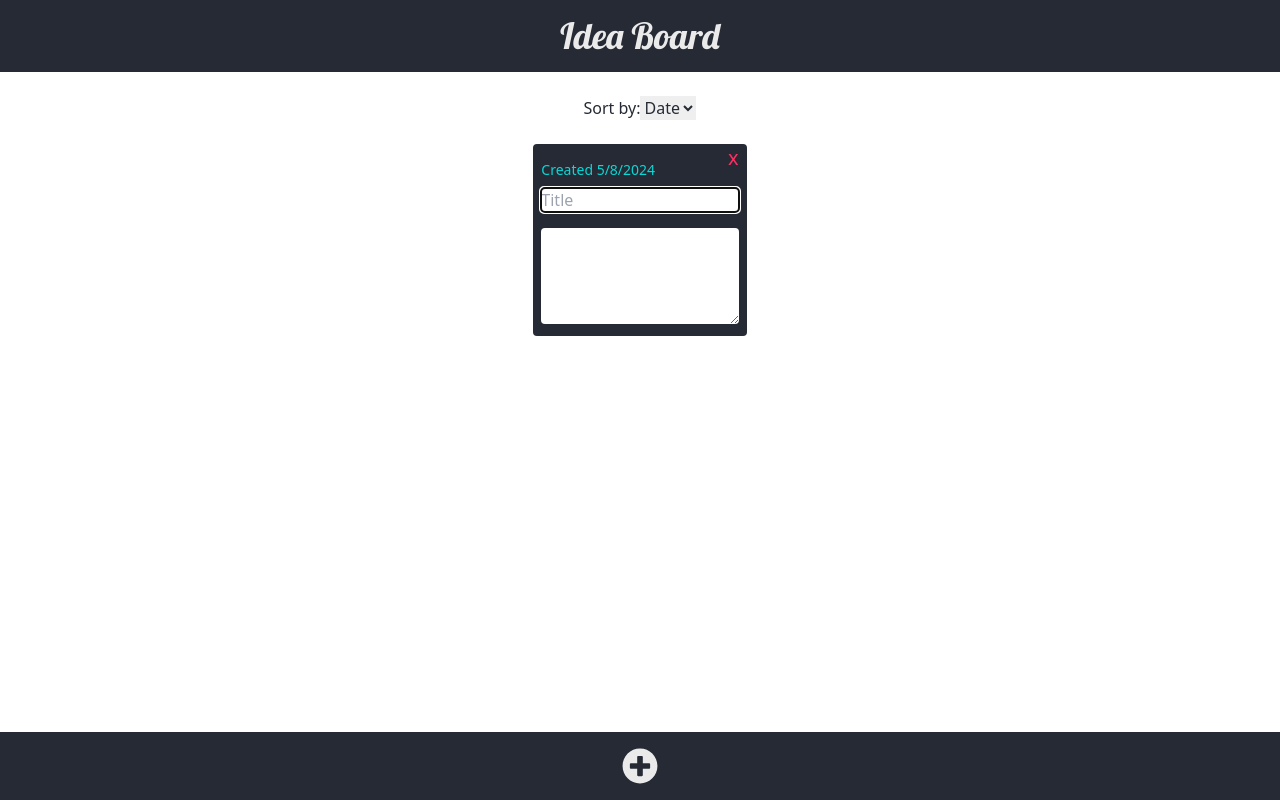
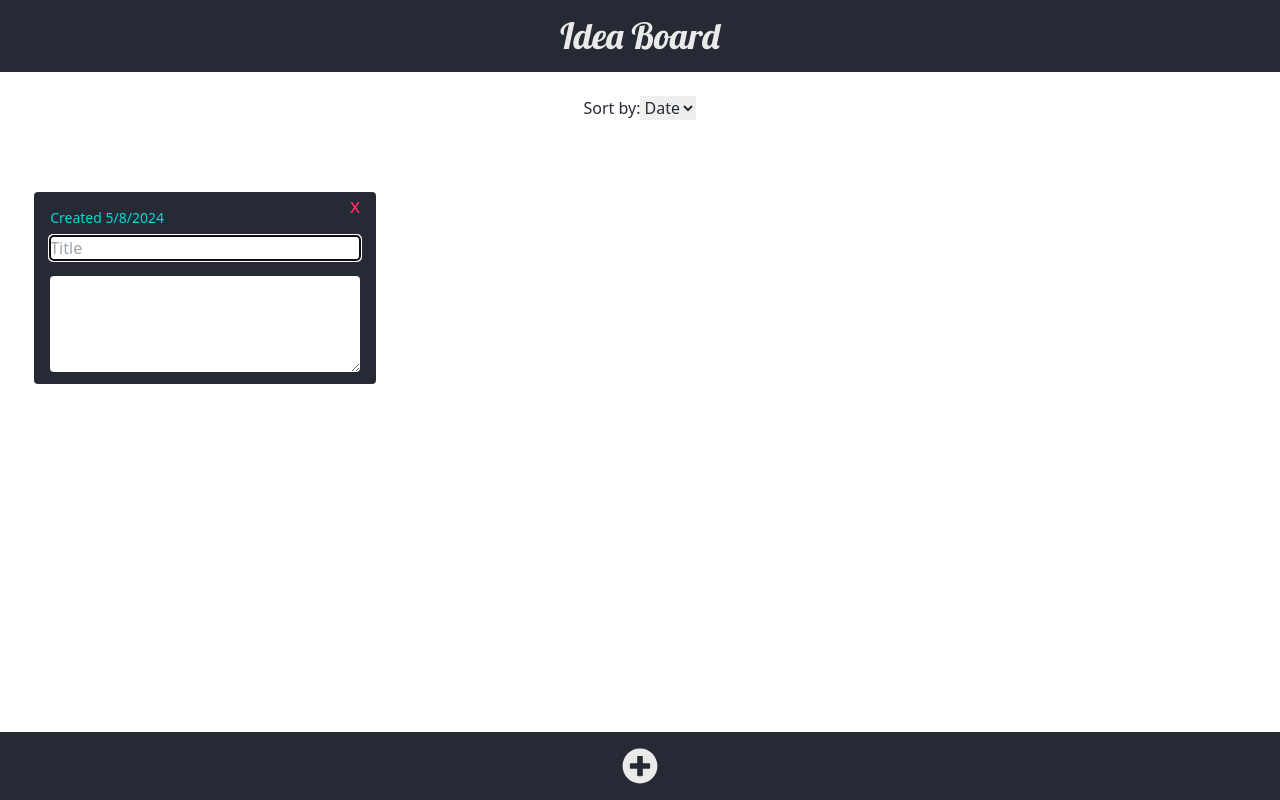
Before and after one commit to migueldcdev/idea-board-ts, a React (Vite) app: page / in a window 1280 px wide. Both pictures are taken after a click on the icon 640 px from the left and 766 px from the top of the page. Built offline with nearby package versions, Linux system fonts and the light colour scheme.

Commit message:
added desktop grid view

```diff
--- a/src/components/IdeaTile/index.tsx
+++ b/src/components/IdeaTile/index.tsx
@@ -64,7 +64,7 @@ const IdeaTile = ({ idea }: { idea: Idea }) => {
   }
 
   return (
-    <div className="bg-dark rounded w-5/6 md:w-3/6 lg:w-2/6 xl:w-1/6 px-2 pb-3">
+    <div className="bg-dark rounded w-5/6 md:4/6 px-4 pb-3 md:mt-12">
       <div className="mx-auto w-5/6">
         {confetti && (
           <Confetti
--- a/src/components/IdeasContainer/index.tsx
+++ b/src/components/IdeasContainer/index.tsx
@@ -57,7 +57,7 @@ const IdeasContainer = () => {
               ))}
             </select>
           </div>
-          <div className="flex flex-col gap-6 items-center h-4/6">
+          <div className="flex flex-col md:grid md:grid-cols-2 lg:grid-cols-3 gap-6 justify-center items-center place-items-center h-4/6">
             {sortedIdeas.map((element) => (
               <IdeaTile key={element.id} idea={element} />
             ))}
```
